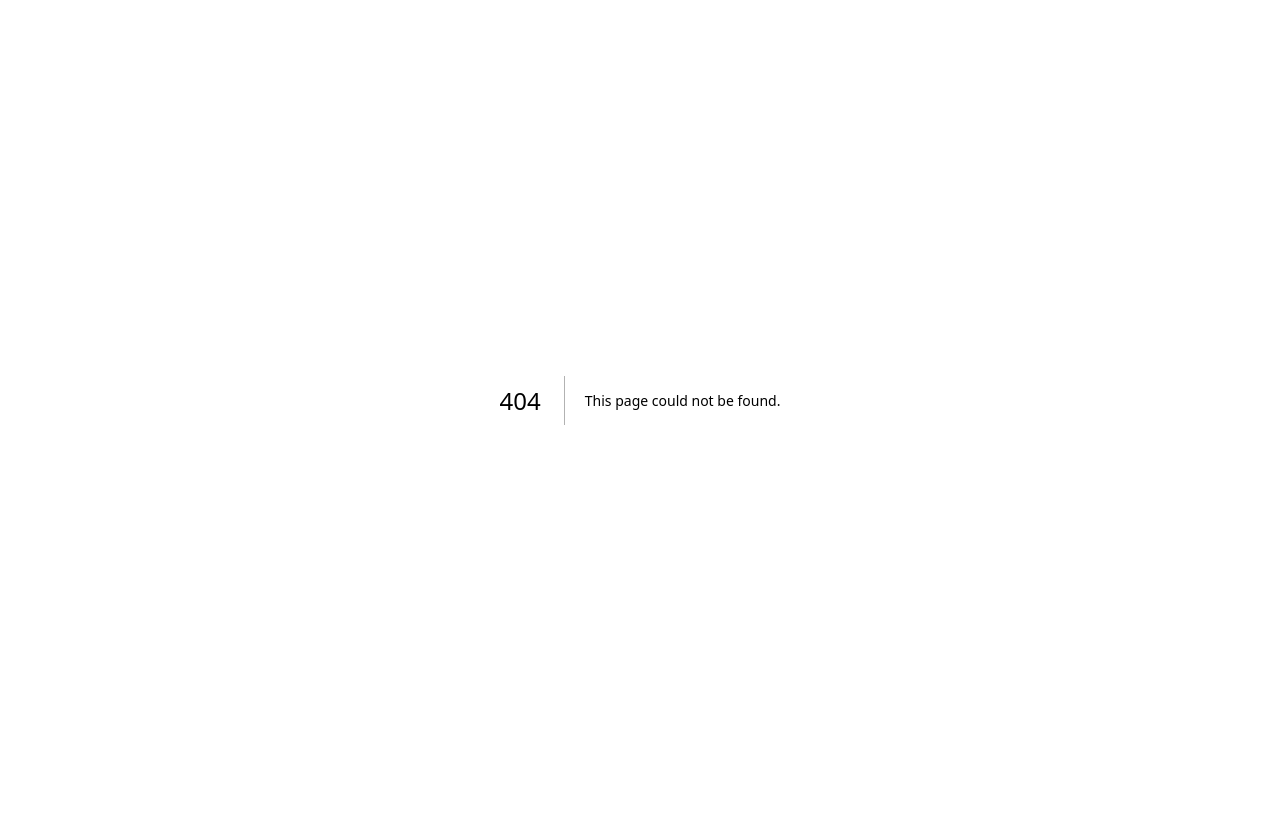
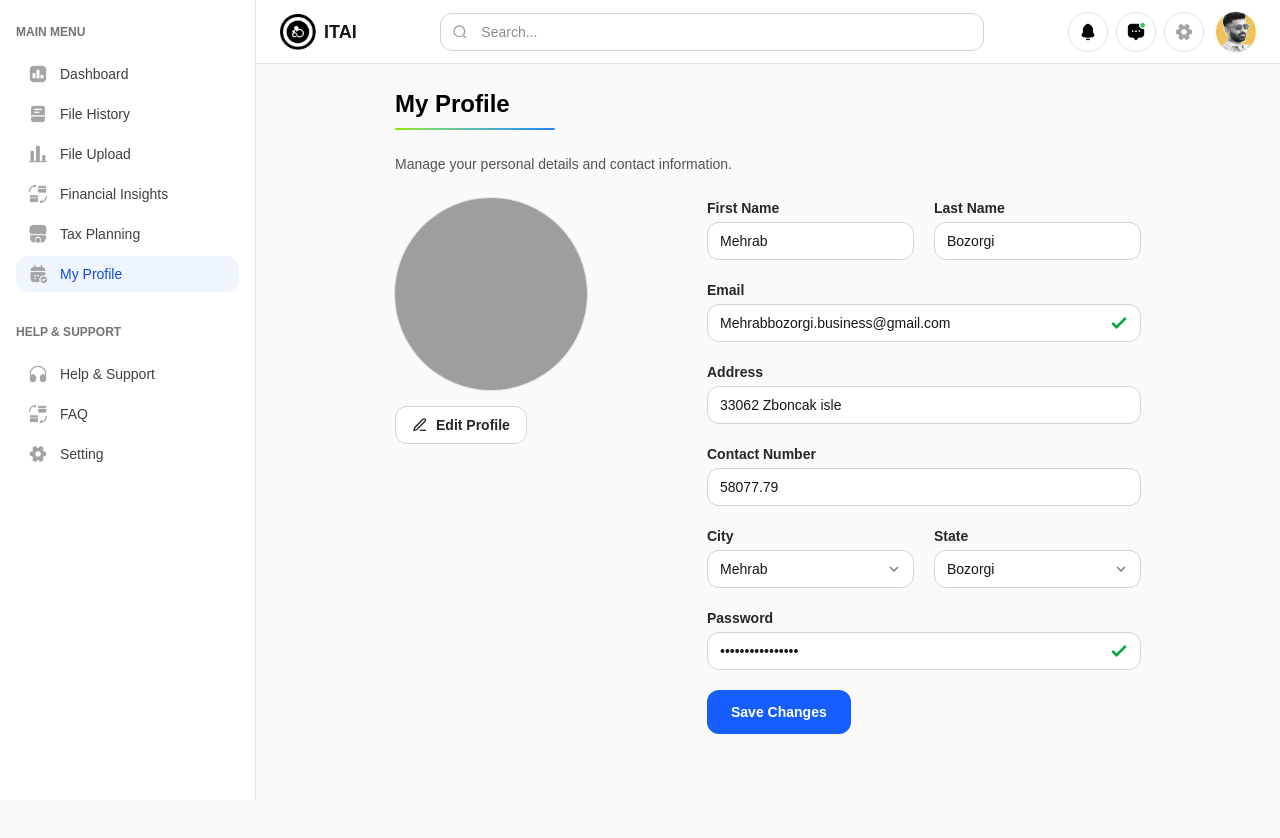
Before and after one commit to jesus-e8matrix/E8-Tax-AI, a Next.js app: page /profile in a window 1280 px wide. Before the commit this address had no page. Before the commit the page ends 800 px from the top, so only its background shows below. Built offline with nearby package versions, Linux system fonts and the light colour scheme; grey boxes are pictures that could not be loaded.

Commit message:
Create page.tsx

```diff
--- /dev/null
+++ b/src/app/profile/page.tsx
@@ -0,0 +1,5 @@
+import ProfilePage from '../components/ProfilePage';
+
+export default function Page() {
+  return <ProfilePage />;
+}
```
